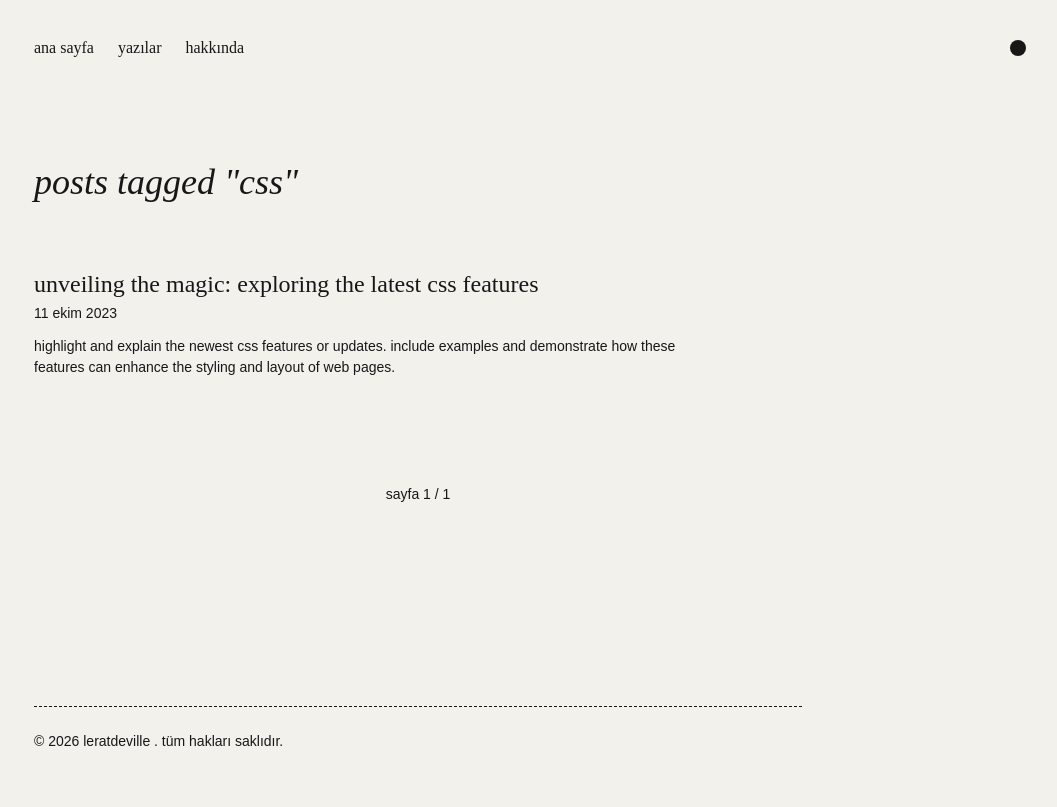
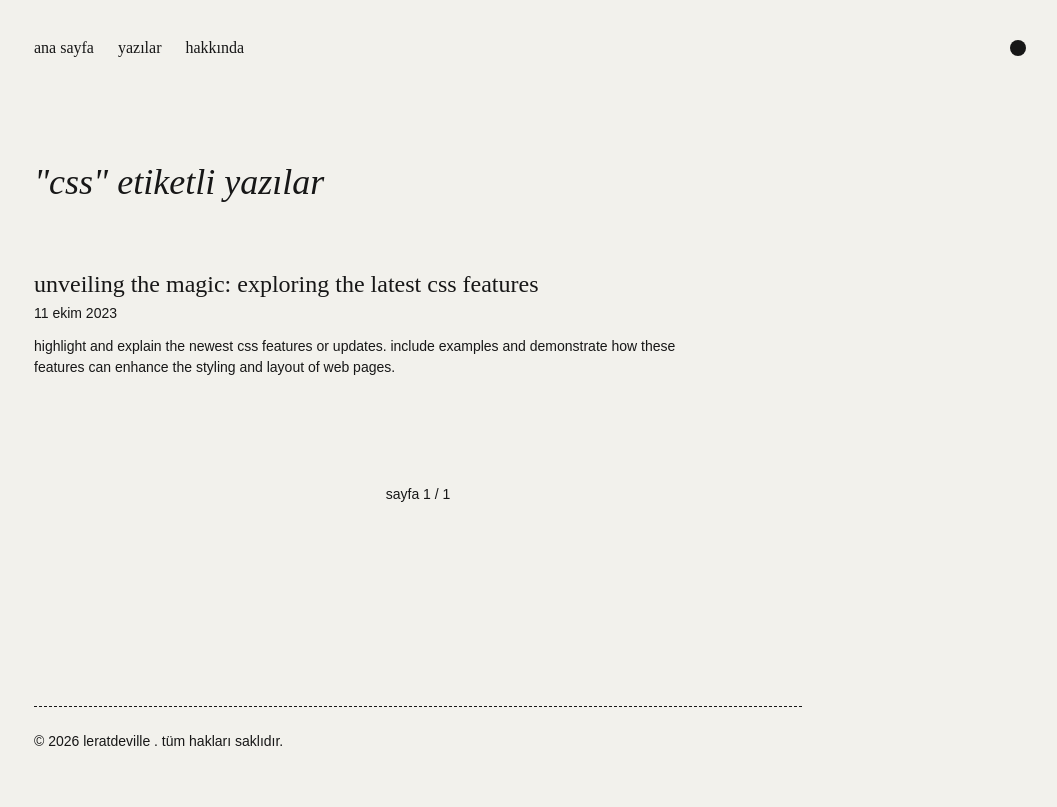
Before and after one commit to leratdeville/leratdeville.github.io, an Astro site: page /tags/css in a window 1280 px wide. Shown: the whole page, without its empty margins (222-1279 px from the left). Built offline with nearby package versions, Linux system fonts and the light colour scheme; Astro itself is replaced by a stand-in of ours; a web font is replaced by a local one.

Commit message:
Update [...page].astro

```diff
--- a/src/pages/tags/[id]/[...page].astro
+++ b/src/pages/tags/[id]/[...page].astro
@@ -3,7 +3,6 @@ import type { GetStaticPathsOptions, Page } from 'astro';
 import { type CollectionEntry, getCollection } from 'astro:content';
 import Pagination from '../../../components/Pagination.astro';
 import PostPreview from '../../../components/PostPreview.astro';
-import Subscribe from '../../../components/Subscribe.astro';
 import siteConfig from '../../../data/site-config';
 import BaseLayout from '../../../layouts/BaseLayout.astro';
 import { getAllTags, getPostsByTag, sortItemsByDateDesc } from '../../../utils/data-utils';
@@ -33,11 +32,10 @@ const currentTag = allTags.find((tag) => {
 });
 ---
 
-<BaseLayout title={`Posts Tagged ${currentTag?.name}`} description={`Explore a curated collection of blog posts under ${currentTag?.name}`} showHeader={false}>
-    <h1 class="mb-12 font-serif text-2xl leading-tight italic sm:mb-16 sm:text-4xl">Posts Tagged "{currentTag?.name}"</h1>
+<BaseLayout title={`"${currentTag?.name}" etiketli yazılar`} description=" " showHeader={false}>
+    <h1 class="mb-12 font-serif text-2xl leading-tight italic sm:mb-16 sm:text-4xl">"{currentTag?.name}" etiketli yazılar</h1>
     {blog.map((post) => (
         <PostPreview post={post} class="mb-10 sm:mb-12" />
     ))}
     <Pagination page={page} class="my-16 sm:my-24" />
-    <Subscribe class="my-16 sm:my-24" />
 </BaseLayout>
```
